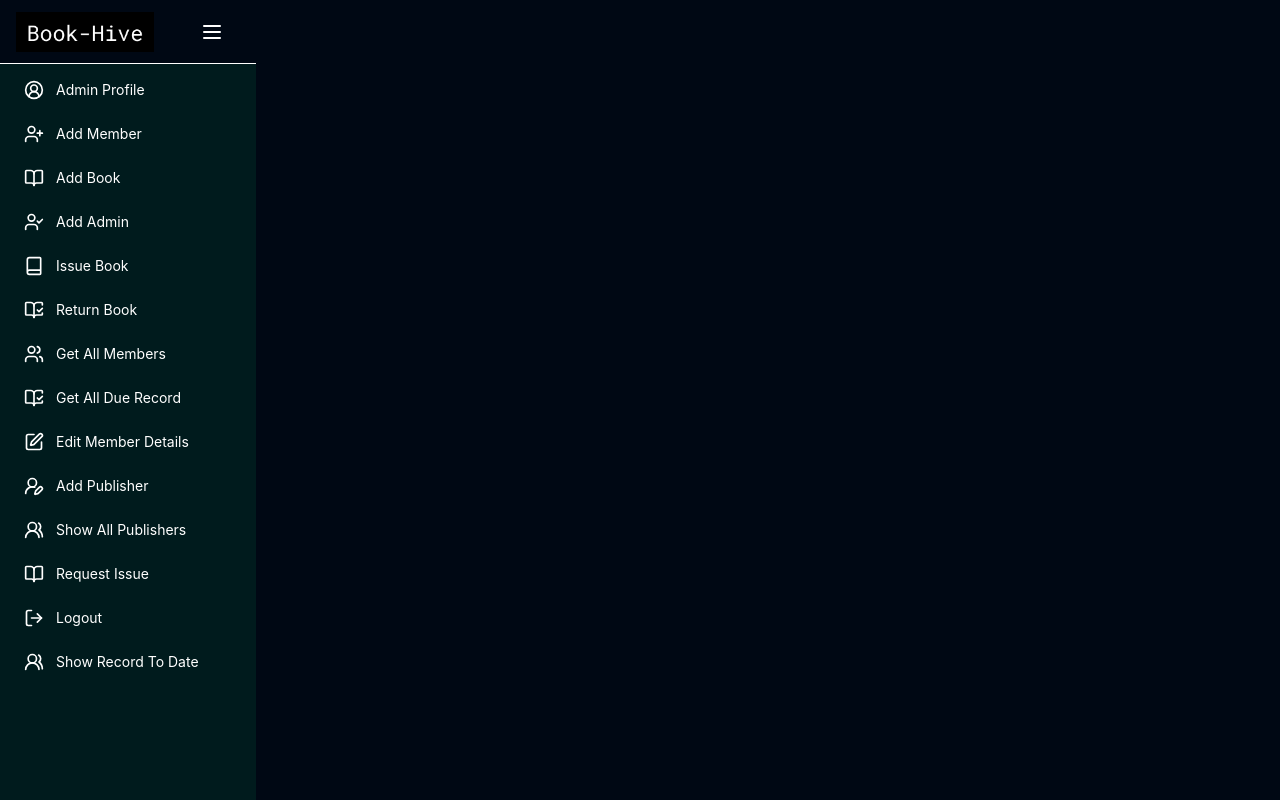
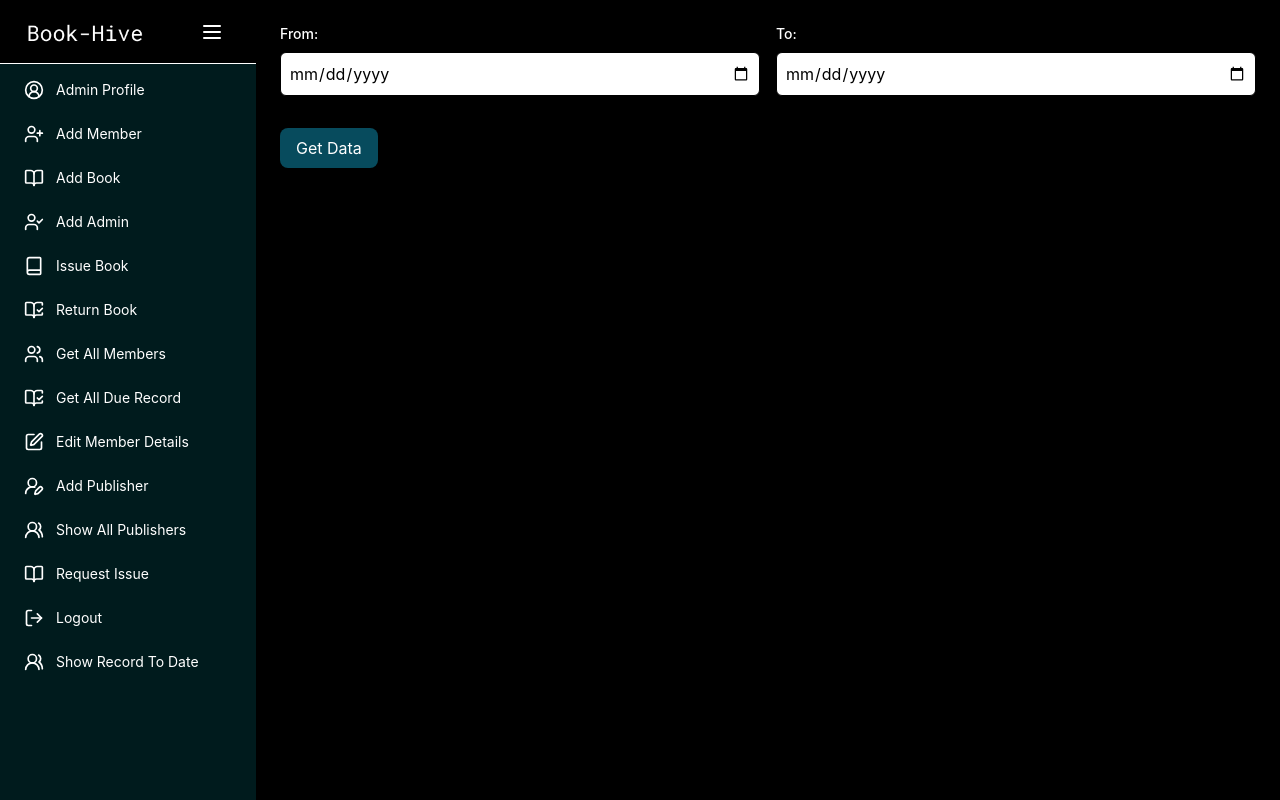
Before and after one commit to mohnish2908/book-hive, a React (Create React App) app: page /admin/getrecordwithdate in a window 1280 px wide. Shown: the top 800 px of the page. Built offline with nearby package versions, Linux system fonts and the light colour scheme; no server answers.

Commit message:
add bok getrecord withdate change made

```diff
--- a/package.json
+++ b/package.json
@@ -14,7 +14,7 @@
     "react-dom": "^18.3.1",
     "react-icons": "^5.3.0",
     "react-router": "^6.27.0",
-    "react-router-dom": "^6.27.0",
+    "react-router-dom": "^6.28.0",
     "react-scripts": "5.0.1",
     "react-toastify": "^10.0.6",
     "styled-components": "^6.1.13",
--- a/src/dashboards/Adminsidebarpages/Addbook.jsx
+++ b/src/dashboards/Adminsidebarpages/Addbook.jsx
@@ -226,4 +226,4 @@ const Addbook = () => {
     );
 }
 
-export default Addbook;
+export default Addbook;
--- a/src/dashboards/Adminsidebarpages/GetRecordWithDate.jsx
+++ b/src/dashboards/Adminsidebarpages/GetRecordWithDate.jsx
@@ -6,47 +6,132 @@ import Loader from '../../components/Loader';
 
 const GetRecordWithDate = () => {
   const [loading, setLoading] = useState(false);
+  const [records, setRecords] = useState([]); // State to store the fetched data
   const location = useLocation();
   const { data } = location.state || {};
   const [fromDate, setFromDate] = useState('');
   const [toDate, setToDate] = useState('');
+
+  // Function to format the date in 'yyyy-MM-ddT00:00:00' or 'yyyy-MM-ddT23:59:59'
+  const formatDate = (date, isEndOfDay = false) => {
+    const formattedDate = new Date(date);
+    const year = formattedDate.getFullYear();
+    const month = String(formattedDate.getMonth() + 1).padStart(2, '0');
+    const day = String(formattedDate.getDate()).padStart(2, '0');
+
+    // If it's the end of the day (23:59:59)
+    const time = isEndOfDay ? 'T23:59:59' : 'T00:00:00';
+
+    return `${year}-${month}-${day}${time}`; // Fixed template literal
+  };
+
   const getData = async () => {
-        try{
-            const response = await fetch(`http://localhost:8080/admin/getRecordWithDate/${fromDate}/${toDate}`);
+    // Validate dates
+    if (!fromDate || !toDate) {
+      toast.error('Please select both dates.');
+      return;
+    }
+
+    if (new Date(fromDate) > new Date(toDate)) {
+      toast.error('From date cannot be later than To date.');
+      return;
+    }
+
+    // Format the fromDate and toDate
+    const formattedFromDate = formatDate(fromDate); // T00:00:00 by default
+    const formattedToDate = formatDate(toDate, true); // T23:59:59 for toDate
+
+    console.log(formattedFromDate, formattedToDate);
+
+    try {
+      setLoading(true);
+      const response = await fetch(`http://localhost:8080/admin/getRecordWithDate/${formattedFromDate}/${formattedToDate}`);
       const res = await response.json();
       console.log(res);
+      if (res.data.length === 0) toast.error('No records found');
+      setRecords(res.data || []); // Save the fetched data in state
+    } catch (error) {
+      console.error(error);
+      toast.error('Error fetching records');
+    } finally {
+      setLoading(false);
     }
-        catch(error){
-            console.log(error);
-        }
-    }
+  };
+
   return (
-    <div className='felx flex-row text-white'>
+    <div className="flex flex-row text-white min-h-screen bg-black">
       <Adminsidebar data={data} />
-      <div>
-      <label className='block text-sm font-medium mb-2'>From:</label>
+      <div className="flex-1 p-6 bg-gray-900">
+        <div className="mb-4">
+          {/* Flex container for side-by-side layout */}
+          <div className="flex space-x-4">
+            {/* From date input */}
+            <div className="w-1/2">
+              <label className="block text-sm font-medium mb-2">From:</label>
               <input
                 type="date"
-                            name="publicationYear"
-                            value={setFromDate}
+                name="fromDate"
+                value={fromDate}
+                onChange={(e) => setFromDate(e.target.value)} // Set the value of fromDate state
                 required
-                            className='w-full p-2 border border-gray-300 rounded-md'
+                className="w-full p-2 border border-gray-300 rounded-md"
                 style={{ color: 'black' }}
               />
-        <label className='block text-sm font-medium mb-2'>To:</label>
+            </div>
+            {/* To date input */}
+            <div className="w-1/2">
+              <label className="block text-sm font-medium mb-2">To:</label>
               <input
                 type="date"
-                            name="publicationYear"
-                            value={setToDate}
+                name="toDate"
+                value={toDate}
+                onChange={(e) => setToDate(e.target.value)} // Set the value of toDate state
                 required
-                            className='w-full p-2 border border-gray-300 rounded-md'
+                className="w-full p-2 border border-gray-300 rounded-md"
                 style={{ color: 'black' }}
               />
-        <button onClick={getData()}>Get Data</button>
-
             </div>
           </div>
-  )
-}
+        </div>
 
-export default GetRecordWithDate
+        {/* Button to fetch the data */}
+        <button
+          onClick={getData}
+          className="bg-blue-600 text-white py-2 px-4 rounded-lg hover:bg-blue-700 transition duration-300 mt-4"
+        >
+          Get Data
+        </button>
+
+        {/* Show loading spinner while fetching data */}
+        {loading && <Loader />}
+
+        {/* Display the records if available */}
+        {!loading && records.length > 0 && (
+          <div className="overflow-x-auto bg-gray-800 rounded-lg shadow-lg mt-6">
+            <table className="min-w-full table-auto text-white">
+              <thead className="bg-gray-700">
+                <tr>
+                  <th className="px-4 py-2">Admin Id:</th>
+                  <th className="px-4 py-2">Member Id:</th>
+                  <th className="px-4 py-2">Date & Time:</th>
+
+                </tr>
+              </thead>
+              <tbody className="bg-gray-900">
+                {records.map((record, index) => (
+                  <tr key={index} className="border-b border-gray-700">
+                    <td className="px-4 py-2">{record.adminId}</td>
+                    <td className="px-4 py-2">{record.bookId}</td>
+                    <td className="px-4 py-2">{new Date(record.issueDate).toLocaleString()}</td> {/* Improved date formatting */}
+                  </tr>
+                ))}
+              </tbody>
+            </table>
+          </div>
+        )}
+      </div>
+    </div>
+  );
+};
+
+export default GetRecordWithDate;
--- a/src/dashboards/Adminsidebarpages/Returnbook.jsx
+++ b/src/dashboards/Adminsidebarpages/Returnbook.jsx
@@ -10,7 +10,7 @@ const Returnbook = () => {
 
   const location = useLocation();
   const { data } = location.state || {};
-
+  const adminId=data.adminId;
   const handleSubmit = async (e) => {
     e.preventDefault();
     console.log("bookId:",bookId);
@@ -22,7 +22,7 @@ const Returnbook = () => {
         headers: {
           'Content-Type': 'application/json',
         },
-        body: JSON.stringify({ bookId,memberId}),
+        body: JSON.stringify({ bookId,memberId,adminId}),
       });
       const d = await response.json();
       console.log("resposne:",d);
```
Also changed, not shown: 1 other file (tests, documents, lock files or other folders). Lines whose indentation alone changed are shown as unchanged.
